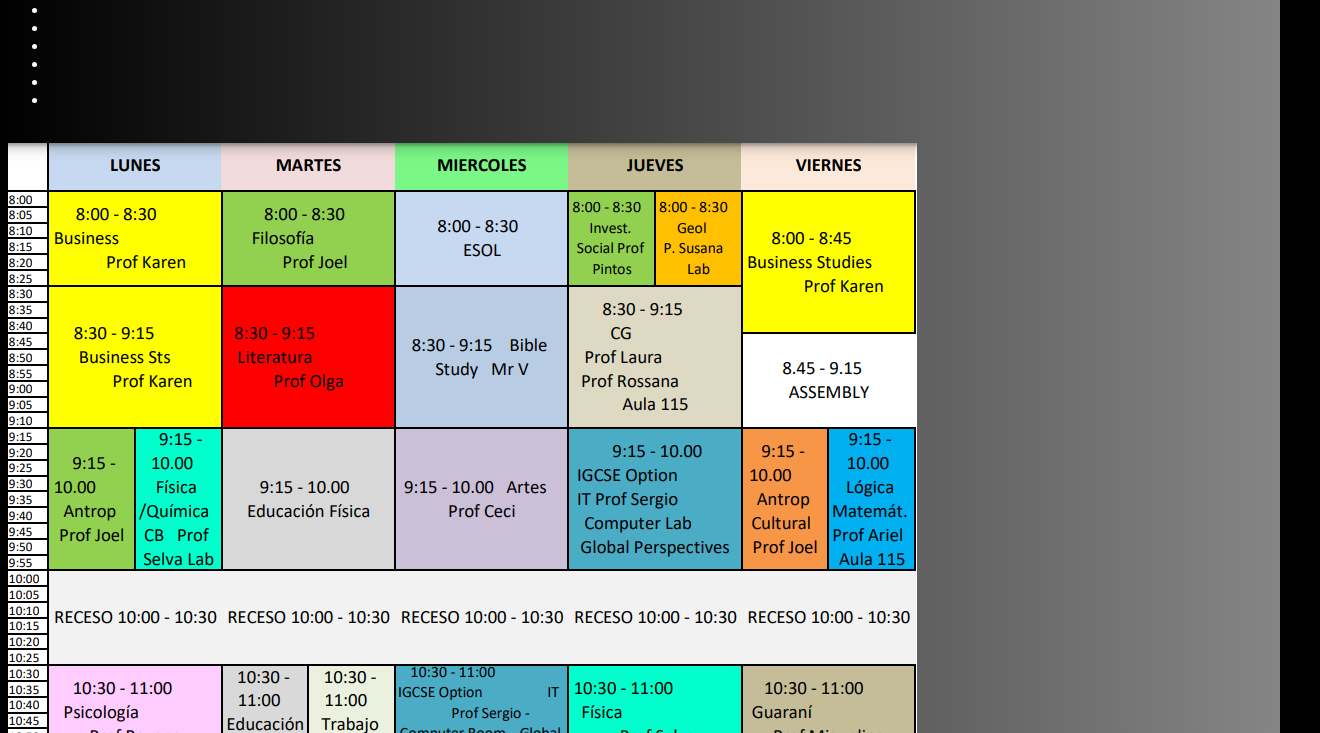
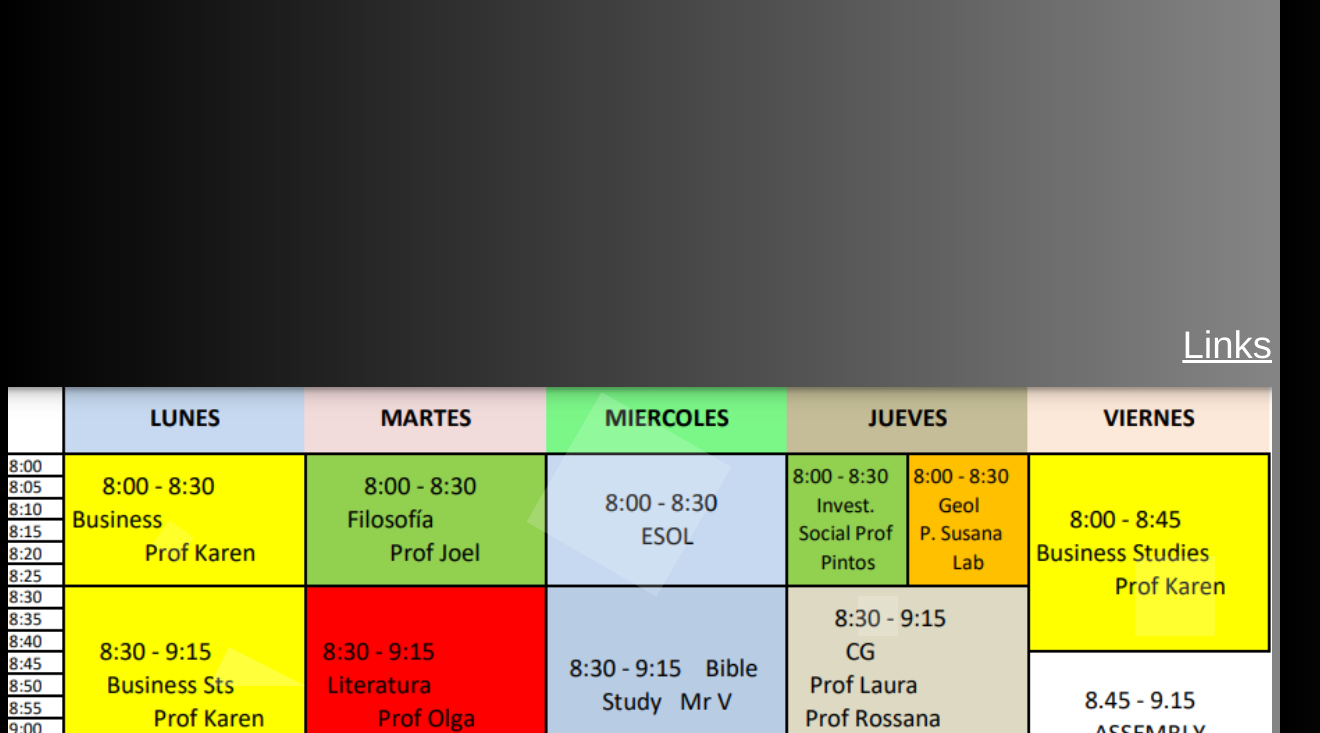
Before and after one commit to Lucas-Girala/Main-Projecto, a plain HTML site: page index.html in a window 1280 px wide. Shown: the part 547-1280 px from the top of the page, 1320 px wide, since content can reach past the window. Drawn offline with Linux system fonts and the light colour scheme.

Commit message:
Update index.html

```diff
--- a/index.html
+++ b/index.html
@@ -3,7 +3,7 @@
         <head>
             <title id='title'>Clase</title>
             <link rel="shortcut icon" href="logo.ico" />
-            <link rel="stylesheet" href="timetable.css">
+            <link rel="stylesheet" href="index.css">
         </head>
         <body onload = "JavaScript:AutoRefresh(1800000);">
             <p id='time' style="font-size: 3.5vw;">time</p>
```
